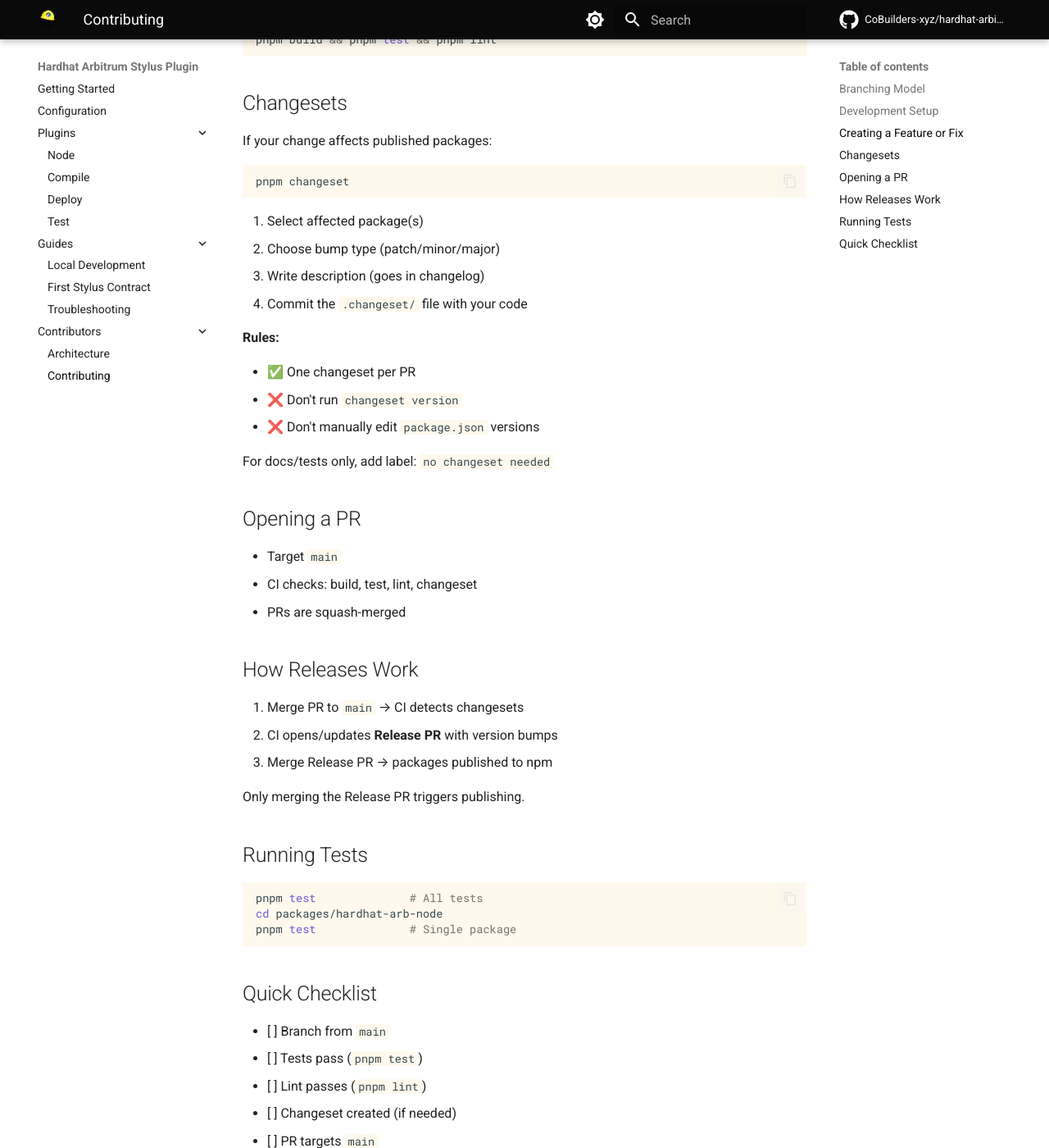
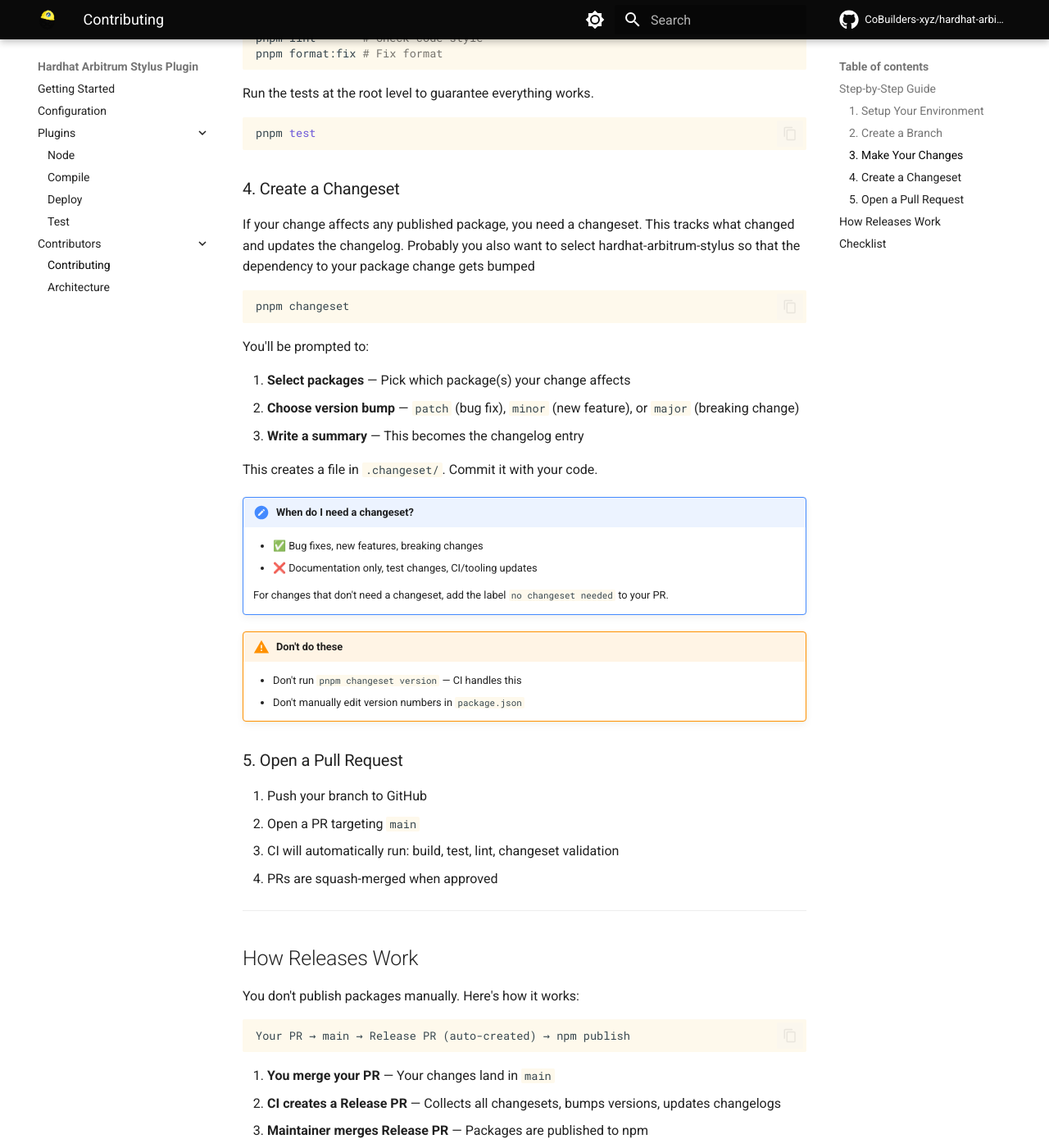
Before and after one commit to CoBuilders-xyz/hardhat-arbitrum-stylus, an MkDocs documentation site: the page built from docs/src/contributors/contributing.md, in a window 1280 px wide and 1400 px high, scrolled down 836 px. Shown: the whole window at 82% size. Built offline with MkDocs 1.6.1 and Material for MkDocs 9.7.7, drawn with Linux system fonts in a browser that asks for light colours; comment, search, counter and statistics services are not loaded; some of the changed text lies outside the part shown.

Commit message:
Updated contributing documentation for clarity and streamlined setup instructions; commented out guides section in mkdocs.yml.

````diff
--- a/docs/mkdocs.yml
+++ b/docs/mkdocs.yml
@@ -81,10 +81,10 @@ nav:
       - Compile: plugins/compile.md
       - Deploy: plugins/deploy.md
       - Test: plugins/test.md
-  - Guides:
-      - Local Development: guides/local-development.md
-      - First Stylus Contract: guides/first-stylus-contract.md
-      - Troubleshooting: guides/troubleshooting.md
+  # - Guides:
+  #     - Local Development: guides/local-development.md
+  #     - First Stylus Contract: guides/first-stylus-contract.md
+  #     - Troubleshooting: guides/troubleshooting.md
   - Contributors:
+      - Contributing: contributors/contributing.md
       - Architecture: contributors/architecture.md
-      - Contributing: contributors/contributing.md
--- a/docs/src/contributors/contributing.md
+++ b/docs/src/contributors/contributing.md
@@ -1,45 +1,14 @@
 # Contributing
 
-<!--
-=============================================================================
-CONTENT DESCRIPTION FOR DOCUMENTATION AGENT
-=============================================================================
+Thanks for your interest in contributing! This guide walks you through the entire process.
 
-How to contribute: branching, changesets, PRs, releases.
-Based on existing CONTRIBUTING.md style.
+---
 
-WHAT TO WRITE:
-- Branching model (trunk-based)
-- Creating features/fixes
-- Changesets workflow
-- Opening PRs
-- How releases work
-- Development setup
-- Running tests
-- Quick checklist
+## Step-by-Step Guide
 
-REFERENCE MATERIALS:
-- docs/CONTRIBUTING.md (existing content)
-- Changesets documentation
+### 1. Setup Your Environment
 
-=============================================================================
--->
-
-Thanks for contributing!
-
-This repository uses **trunk-based development** and **Changesets** for versioning.
-
-## Branching Model
-
-```
-feature/*  ──►  main  ──►  Release PR  ──►  publish
-```
-
-- `main` is the integration branch
-- Feature branches merge directly to `main`
-- Releases are automated via CI
-
-## Development Setup
+Clone the repository and install dependencies:
 
 ```bash
 git clone https://github.com/CoBuilders-xyz/hardhat-arbitrum-stylus.git
@@ -48,64 +17,91 @@ pnpm install
 pnpm build
 ```
 
-**Requirements:** Node.js v22+, pnpm v8+, Docker (for tests)
+### 2. Create a Branch
 
-## Creating a Feature or Fix
+Always branch from an up-to-date `main`:
 
 ```bash
-git checkout main && git pull
-git checkout -b feature/my-change
-# Make changes
-pnpm build && pnpm test && pnpm lint
+git checkout main
+git pull
+git checkout -b feature/my-change   # or fix/my-fix
 ```
 
-## Changesets
+### 3. Make Your Changes
 
-If your change affects published packages:
+Write your code, then verify everything works:
+
+```bash
+pnpm build      # Compile all packages
+pnpm test       # Run test suite (requires Docker)
+pnpm lint       # Check code style
+pnpm format:fix # Fix format
+```
+
+Run the tests at the root level to guarantee everything works.
+```bash
+pnpm test
+```
+
+### 4. Create a Changeset
+
+If your change affects any published package, you need a changeset. This tracks what changed and updates the changelog. Probably you also want to select hardhat-arbitrum-stylus so that the dependency to your package change gets bumped
 
 ```bash
 pnpm changeset
 ```
 
-1. Select affected package(s)
-2. Choose bump type (patch/minor/major)
-3. Write description (goes in changelog)
-4. Commit the `.changeset/` file with your code
+You'll be prompted to:
 
-**Rules:**
+1. **Select packages** — Pick which package(s) your change affects
+2. **Choose version bump** — `patch` (bug fix), `minor` (new feature), or `major` (breaking change)
+3. **Write a summary** — This becomes the changelog entry
 
-- ✅ One changeset per PR
-- ❌ Don't run `changeset version`
-- ❌ Don't manually edit `package.json` versions
+This creates a file in `.changeset/`. Commit it with your code.
 
-For docs/tests only, add label: `no changeset needed`
+!!! note "When do I need a changeset?"
+    - ✅ Bug fixes, new features, breaking changes
+    - ❌ Documentation only, test changes, CI/tooling updates
 
-## Opening a PR
+    For changes that don't need a changeset, add the label `no changeset needed` to your PR.
 
-- Target `main`
-- CI checks: build, test, lint, changeset
-- PRs are squash-merged
+!!! warning "Don't do these"
+    - Don't run `pnpm changeset version` — CI handles this
+    - Don't manually edit version numbers in `package.json`
+
+### 5. Open a Pull Request
+
+1. Push your branch to GitHub
+2. Open a PR targeting `main`
+3. CI will automatically run: build, test, lint, changeset validation
+4. PRs are squash-merged when approved
+
+---
 
 ## How Releases Work
 
-1. Merge PR to `main` → CI detects changesets
-2. CI opens/updates **Release PR** with version bumps
-3. Merge Release PR → packages published to npm
+You don't publish packages manually. Here's how it works:
 
-Only merging the Release PR triggers publishing.
-
-## Running Tests
-
-```bash
-pnpm test              # All tests
-cd packages/hardhat-arb-node
-pnpm test              # Single package
+```
+Your PR → main → Release PR (auto-created) → npm publish
 ```
 
-## Quick Checklist
+1. **You merge your PR** — Your changes land in `main`
+2. **CI creates a Release PR** — Collects all changesets, bumps versions, updates changelogs
+3. **Maintainer merges Release PR** — Packages are published to npm
 
-- [ ] Branch from `main`
-- [ ] Tests pass (`pnpm test`)
-- [ ] Lint passes (`pnpm lint`)
-- [ ] Changeset created (if needed)
-- [ ] PR targets `main`
+Only merging the Release PR triggers publishing. Your individual PRs don't publish anything.
+
+---
+
+## Checklist
+
+Before opening your PR, make sure:
+
+- Branched from latest `main`
+- `pnpm build` passes
+- `pnpm test` passes
+- `pnpm lint` passes
+- `pnpm format:fix` passes
+- Changeset added (or labeled `no changeset needed`)
+- PR targets `main`
````
